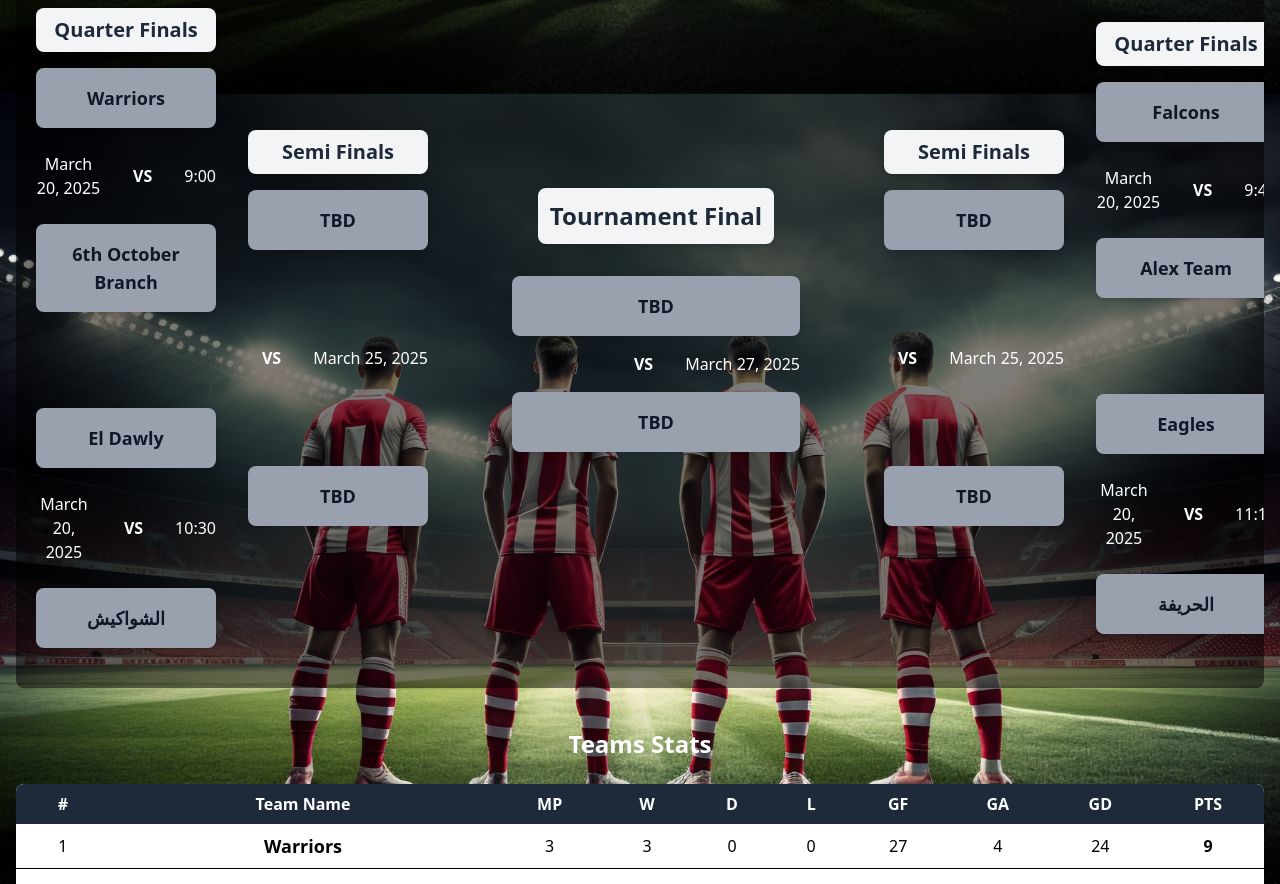
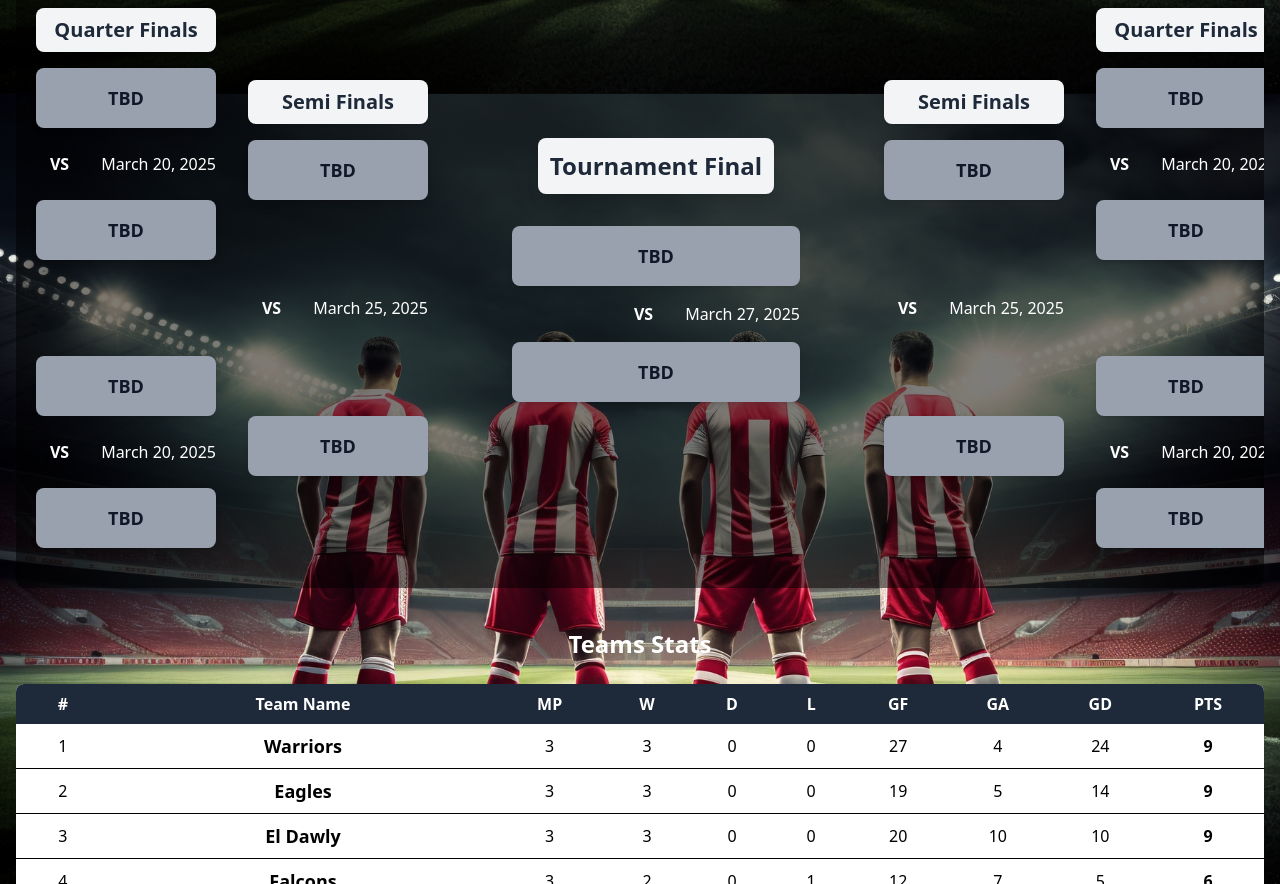
Before and after one commit to ATC-Group-website/atc-ramadan-tournament, a website built with Vite: page index.html in a window 1280 px wide. Shown: the part 1570-2454 px from the top of the page. Built offline with nearby package versions, Linux system fonts and the light colour scheme.

Commit message:
Quarters brackets

```diff
--- a/index.html
+++ b/index.html
@@ -392,24 +392,21 @@
                       <div
                         class="p-4 rounded-lg text-center bg-gray-400 shadow-md hover:shadow-lg transition-shadow flex justify-center items-center"
                       >
-                        <p class="font-bold text-gray-900 text-lg">Warriors</p>
+                        <p class="font-bold text-gray-900 text-lg">TBD</p>
                         <!-- <p
                           class="text-lg bg-black text-white py-1 px-2 rounded-md font-semibold"
                         >
                           2
                         </p> -->
                       </div>
-                      <div class="flex gap-8 justify-center items-center">
+                      <div class="flex gap-8 justify-end items-center">
+                        <p class="text-center font-bold text-white">VS</p>
                         <p class="text-center text-white">March 20, 2025</p>
-                        <p class="text-center font-bold text-white">VS</p>
-                        <p class="text-white">9:00</p>
                       </div>
                       <div
                         class="p-4 rounded-lg text-center bg-gray-400 shadow-md hover:shadow-lg transition-shadow flex justify-center items-center"
                       >
-                        <p class="font-bold text-gray-900 text-lg">
-                          6th October Branch
-                        </p>
+                        <p class="font-bold text-gray-900 text-lg">TBD</p>
                         <!-- <p
                           class="text-lg bg-black text-white py-1 px-2 rounded-md font-semibold"
                         >
@@ -423,22 +420,21 @@
                       <div
                         class="p-4 rounded-lg text-center bg-gray-400 shadow-md hover:shadow-lg transition-shadow flex justify-center items-center"
                       >
-                        <p class="font-bold text-gray-900 text-lg">El Dawly</p>
+                        <p class="font-bold text-gray-900 text-lg">TBD</p>
                         <!-- <p
                           class="text-lg bg-black text-white py-1 px-2 rounded-md font-semibold"
                         >
                           5
                         </p> -->
                       </div>
-                      <div class="flex gap-8 justify-between items-center">
+                      <div class="flex gap-8 justify-end items-center">
+                        <p class="text-center font-bold text-white">VS</p>
                         <p class="text-center text-white">March 20, 2025</p>
-                        <p class="text-center font-bold text-white">VS</p>
-                        <p class="text-white">10:30</p>
                       </div>
                       <div
                         class="p-4 rounded-lg text-center bg-gray-400 shadow-md hover:shadow-lg transition-shadow flex justify-center items-center"
                       >
-                        <p class="font-bold text-gray-900 text-lg">الشواكيش</p>
+                        <p class="font-bold text-gray-900 text-lg">TBD</p>
                         <!-- <p
                           class="text-lg bg-black text-white py-1 px-2 rounded-md font-semibold"
                         >
@@ -582,22 +578,21 @@
                       <div
                         class="p-4 rounded-lg text-center bg-gray-400 shadow-md hover:shadow-lg transition-shadow flex justify-center items-center"
                       >
-                        <p class="font-bold text-gray-900 text-lg">Falcons</p>
+                        <p class="font-bold text-gray-900 text-lg">TBD</p>
                         <!-- <p
                           class="text-lg bg-black text-white py-1 px-2 rounded-md font-semibold"
                         >
                           3
                         </p> -->
                       </div>
-                      <div class="flex gap-8 justify-between items-center">
+                      <div class="flex gap-8 justify-end items-center">
+                        <p class="text-center font-bold text-white">VS</p>
                         <p class="text-center text-white">March 20, 2025</p>
-                        <p class="text-center font-bold text-white">VS</p>
-                        <p class="text-white">9:45</p>
                       </div>
                       <div
                         class="p-4 rounded-lg text-center bg-gray-400 shadow-md hover:shadow-lg transition-shadow flex justify-center items-center"
                       >
-                        <p class="font-bold text-gray-900 text-lg">Alex Team</p>
+                        <p class="font-bold text-gray-900 text-lg">TBD</p>
                         <!-- <p
                           class="text-lg bg-black text-white py-1 px-2 rounded-md font-semibold"
                         >
@@ -611,22 +606,21 @@
                       <div
                         class="p-4 rounded-lg text-center bg-gray-400 shadow-md hover:shadow-lg transition-shadow flex justify-center items-center"
                       >
-                        <p class="font-bold text-gray-900 text-lg">Eagles</p>
+                        <p class="font-bold text-gray-900 text-lg">TBD</p>
                         <!-- <p
                           class="text-lg bg-black text-white py-1 px-2 rounded-md font-semibold"
                         >
                           1
                         </p> -->
                       </div>
-                      <div class="flex gap-8 justify-between items-center">
+                      <div class="flex gap-8 justify-end items-center">
+                        <p class="text-center font-bold text-white">VS</p>
                         <p class="text-center text-white">March 20, 2025</p>
-                        <p class="text-center font-bold text-white">VS</p>
-                        <p class="text-white">11:15</p>
                       </div>
                       <div
                         class="p-4 rounded-lg text-center bg-gray-400 shadow-md hover:shadow-lg transition-shadow flex justify-center items-center"
                       >
-                        <p class="font-bold text-gray-900 text-lg">الحريفة</p>
+                        <p class="font-bold text-gray-900 text-lg">TBD</p>
                         <!-- <p
                           class="text-lg bg-black text-white py-1 px-2 rounded-md font-semibold"
                         >
```
